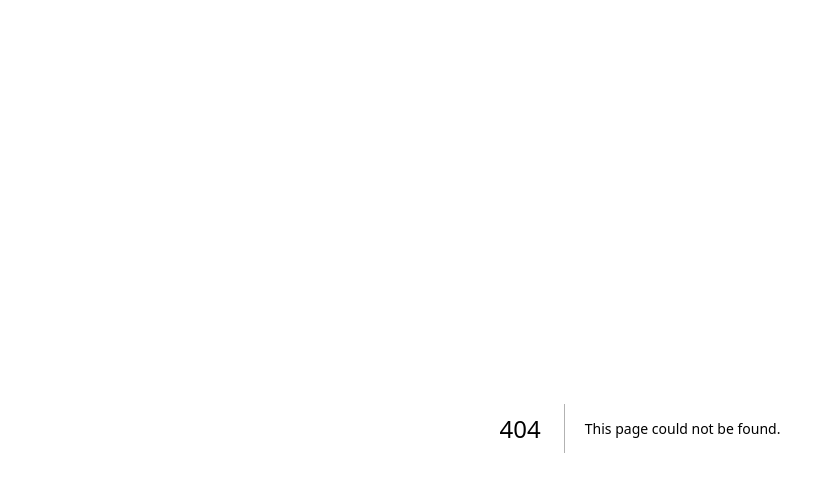
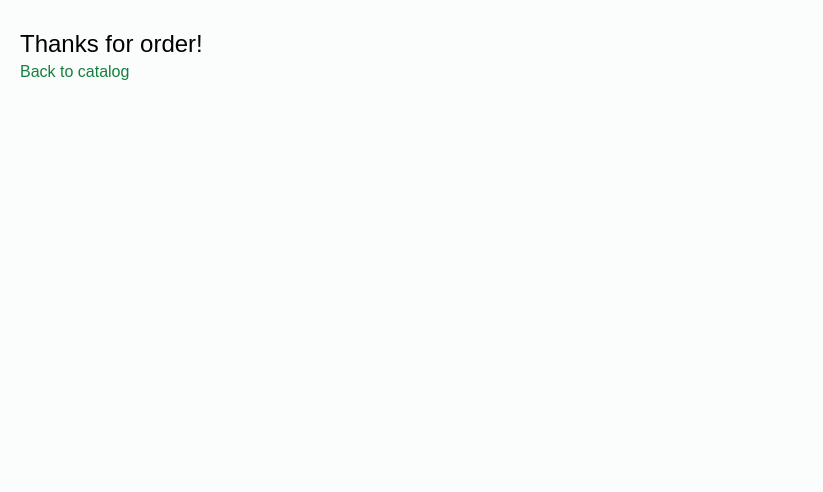
Before and after one commit to User-960/Project-online-shop, a Next.js app: page /checkout in a window 1280 px wide. Before the commit this address had no page. Shown: the top 492 px of the page, without its empty margins (0-823 px from the left). Built offline with nearby package versions, Linux system fonts and the light colour scheme.

Commit message:
feat: create page /checkout

```diff
--- /dev/null
+++ b/pages/checkout.tsx
@@ -0,0 +1,15 @@
+import { NextPage } from 'next';
+import Link from 'next/link';
+
+const Checkout: NextPage = () => {
+  return (
+    <>
+      <h1 className='text-2xl'>Thanks for order!</h1>
+      <Link href='/'>
+        <p className='text-green-700'>Back to catalog</p>
+      </Link>
+    </>
+  )
+}
+
+export default Checkout;
```
